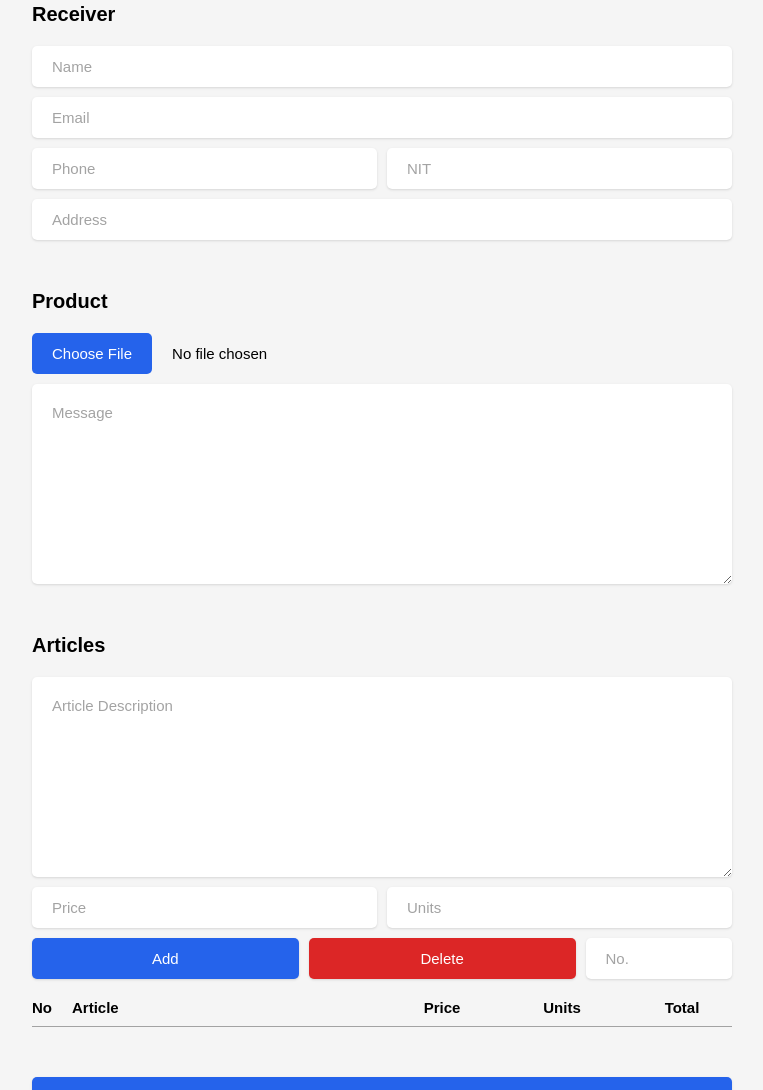
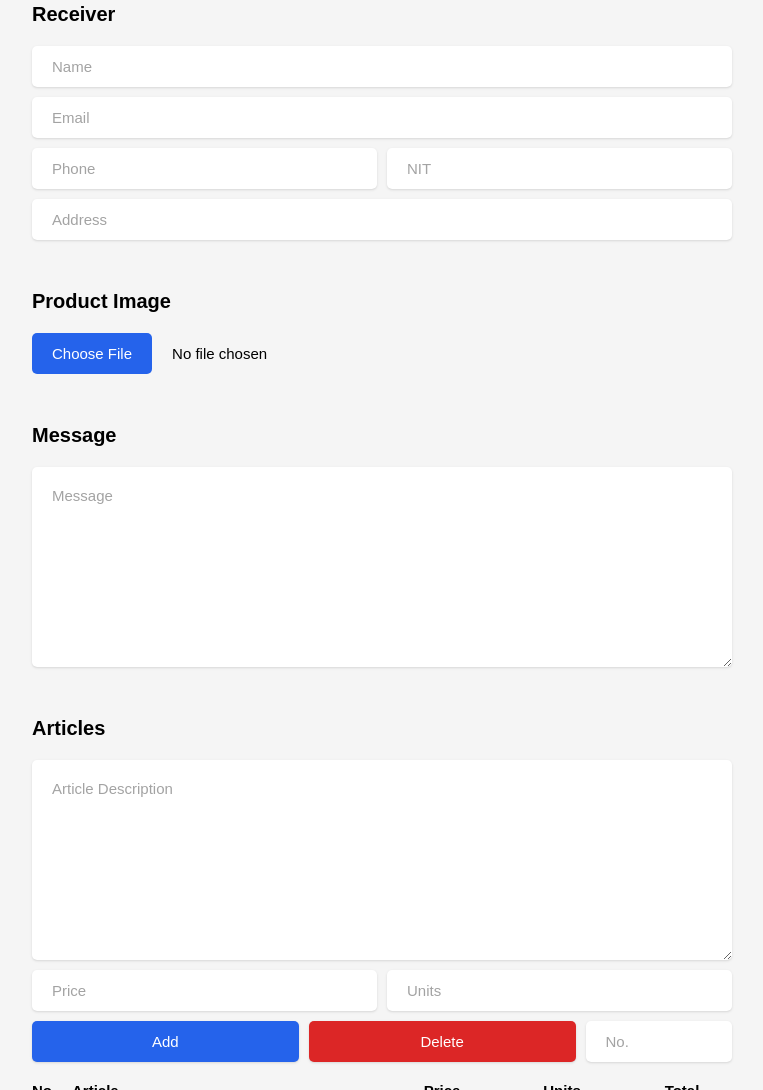
Before and after one commit to plustra/Biller, a plain HTML site: page index.html in a window 1280 px wide. Shown: the part 808-1898 px from the top of the page, without its empty margins (258-1021 px from the left). Drawn offline with Linux system fonts and the light colour scheme.

Commit message:
Update index.html

```diff
--- a/index.html
+++ b/index.html
@@ -60,8 +60,11 @@
                 <input storage id="receiverAddress" class="form-input blue" placeholder="Address" />
             </div>
             <div class="form-section">
-                <p class="form-title">Product</p>
+                <p class="form-title">Product Image</p>
                 <input storage id="productImage" class="form-input blue" type="file" accept="image/png, image/jpeg" />
+            </div>
+            <div class="form-section">
+                <p class="form-title">Message</p>
                 <textarea storage id="productMessage" class="form-input blue" placeholder="Message"></textarea>
             </div>
             <div class="form-section">
```
